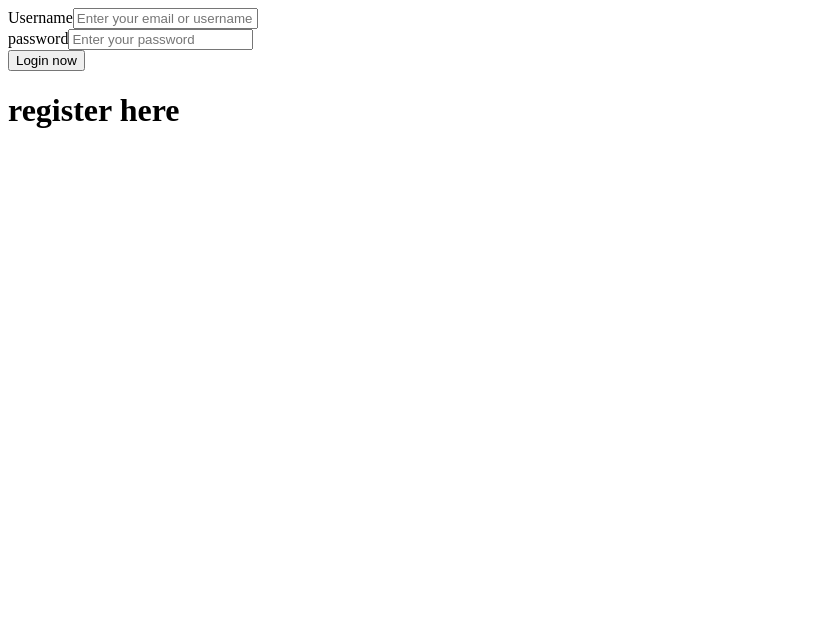
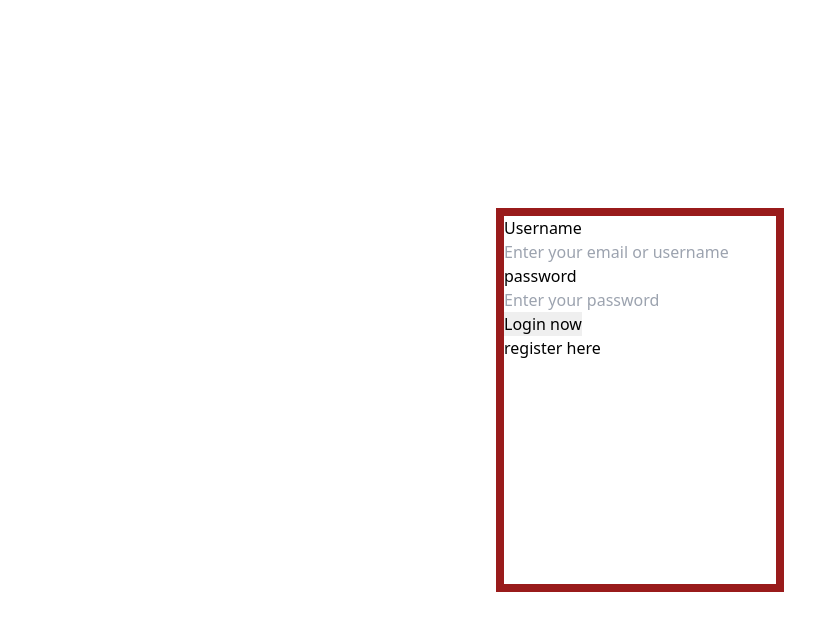
Before and after one commit to vineet224/Login_Project, a React app: page / in a window 1280 px wide. Shown: the top 630 px of the page, without its empty margins (0-839 px from the left). Built offline with nearby package versions, Linux system fonts and the light colour scheme.

Commit message:
added tail wind css

```diff
--- a/package.json
+++ b/package.json
@@ -9,8 +9,11 @@
   "author": "",
   "license": "ISC",
   "dependencies": {
+    "autoprefixer": "^10.4.16",
     "babel-loader": "^9.1.3",
     "css-loader": "^6.8.1",
+    "postcss": "^8.4.31",
+    "postcss-cli": "^10.1.0",
     "react": "^18.2.0",
     "react-dom": "^18.2.0",
     "react-router-dom": "^6.15.0",
@@ -21,6 +24,8 @@
     "@babel/preset-env": "^7.22.10",
     "@babel/preset-react": "^7.22.5",
     "html-webpack-plugin": "^5.5.3",
+    "postcss-loader": "^7.3.3",
+    "tailwindcss": "^2.2.19",
     "webpack": "^5.88.2",
     "webpack-cli": "^5.1.4",
     "webpack-dev-server": "^4.15.1"
--- /dev/null
+++ b/postcss.config.js
@@ -0,0 +1,6 @@
+module.exports = {
+  plugins: {
+    tailwindcss: {},
+    autoprefixer: {},
+  },
+}
--- a/src/components/LoginCard.js
+++ b/src/components/LoginCard.js
@@ -1,10 +1,12 @@
 import React, {Component, useState} from 'react' ;
 import { Link } from 'react-router-dom';
+import "../index.css";
 
 function LoginCard(props){
 
     return(
-       <div>
+        <div className='min-h-screen flex items-center justify-center '>
+            <div className='w-72 h-96 border-8 border-red-800'>
                 <form onSubmit={props.onLogin}>
                     <div>
                         <label className='lable'>Username</label>
@@ -22,6 +24,8 @@ function LoginCard(props){
                     </div>
                 </form>
             </div>
+        </div>
+
     )
 }
 export default LoginCard;
--- a/src/components/Posts.js
+++ b/src/components/Posts.js
@@ -2,7 +2,7 @@ import React, {Component, useState} from 'react' ;
 import Post from './post';
 import RegisterCard from './registerCard';
 import LoginCard from './LoginCard';
-import '../css/posts.css'
+import "../index.css";
 
 
 const defaultPosts = [
@@ -68,7 +68,7 @@ function Posts(props){
     }
 
     return(
-        <div className="AllPosts">
+        <div className="bg-yellow-500 border-4 rounded-md border-blue-600">
             <div>
                 <h1>Hello {props.name}</h1>
                 <Post posts={posts} name={props.name} handleCommentUpdate={handleCommentUpdate} handlePost={handlePost} newComment={newComment}/>
@@ -76,8 +76,8 @@ function Posts(props){
 
             {(isloginModelOpen || isRegisterModelOpen) && (
                 <>
-                <div className="overlay"></div>
-                <div className="login-card">
+                <div className="container"></div>
+                <div className="container absolute bg-gray-800 w-60 border-8 border-red-600">
                         <div>
                             {isloginModelOpen && <LoginCard onLogin={onLogin} changeToRegister={changeToRegister} name={props.name}
                             password={props.password} handleNameChange={props.handleNameChange} handlePasswordChange={props.handlePasswordChange}/>}
@@ -88,9 +88,6 @@ function Posts(props){
                 </div>
                 </>
             )}
-
-
-
         </div>
     )
 }
--- a/src/components/home.js
+++ b/src/components/home.js
@@ -1,4 +1,5 @@
 import React, {Component, useState} from 'react' ;
+import "../index.css";
 
 function Home()
 {
--- a/src/components/post.js
+++ b/src/components/post.js
@@ -1,4 +1,5 @@
 import React, {Component, useState} from 'react' ;
+import "../index.css";
 
 function Post(props){
 
--- a/src/components/registerCard.js
+++ b/src/components/registerCard.js
@@ -1,5 +1,6 @@
 import React, {Component, useState} from 'react' ;
 import { BrowserRouter as Router, Switch, Route, Link, Routes } from 'react-router-dom';
+import "../index.css";
 
 function RegisterCard(props){
 
--- a/src/css/posts.css
+++ b/src/css/posts.css
@@ -1,5 +1,5 @@
 
-/* .Posts {
+.Posts {
 
     background: #f0f0f0;
     padding: 20px;
@@ -8,7 +8,7 @@
   .Posts.blur {
     filter: blur(5px);
     pointer-events: none;
-  } */
+  }
 
   .overlay {
     position: fixed;
--- /dev/null
+++ b/src/index.css
@@ -0,0 +1,5 @@
+@import 'tailwindcss/base';
+@import 'tailwindcss/components';
+@import 'tailwindcss/utilities';
+
+/* Your custom CSS goes here */
--- /dev/null
+++ b/tailwind.config.js
@@ -0,0 +1,11 @@
+module.exports = {
+  purge: ['./src/**/*.html', './src/**/*.jsx'], // Specify the files to purge (remove unused CSS classes)
+  darkMode: false, // or 'media' or 'class'
+  theme: {
+    extend: {},
+  },
+  variants: {
+    extend: {},
+  },
+  plugins: [],
+};
--- a/webpack.config.js
+++ b/webpack.config.js
@@ -29,7 +29,7 @@ module.exports = {
             },
             {
                 test: /\.css$/, // This is the added rule for CSS files
-                use: ['style-loader', 'css-loader']
+                use: ['style-loader', 'css-loader', 'postcss-loader']
             }
         ]
     }
```
Also changed, not shown: src/components/App.js (+27 -0 lines). Lines whose indentation alone changed are shown as unchanged.
